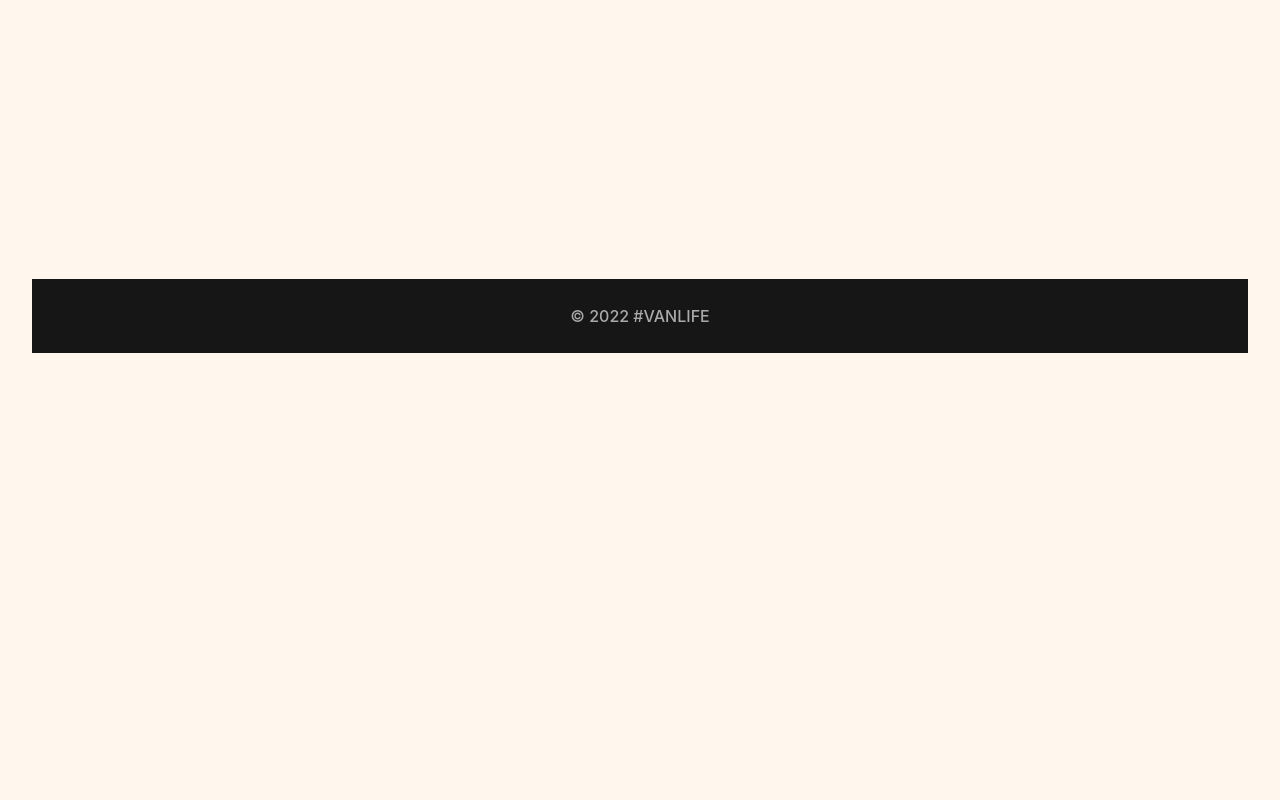
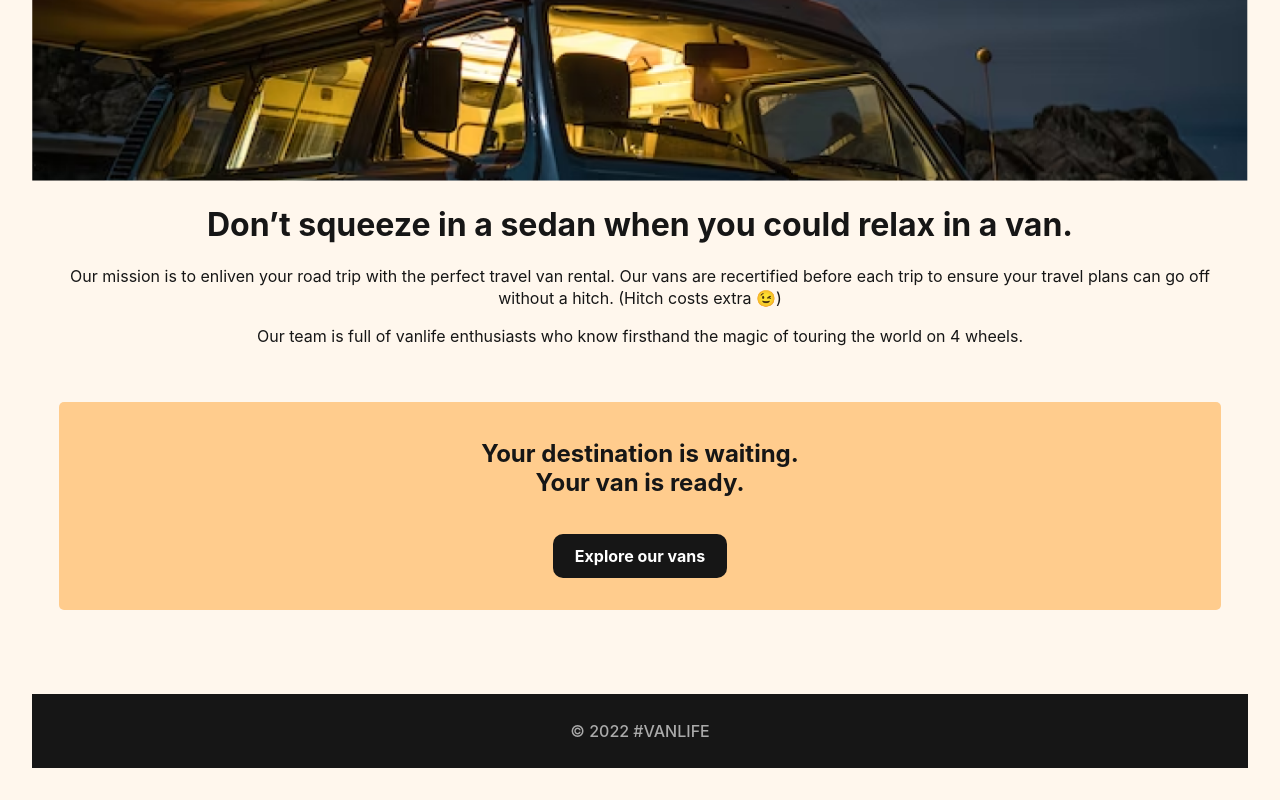
Before and after one commit to Lekkyjay/react-router-64-van-life, a React (Vite) app: page /about in a window 1280 px wide. Shown: the part 479-1279 px from the top of the page. Before the commit the page ends 864 px from the top, so only its background shows below. Built offline with nearby package versions, Linux system fonts and the light colour scheme.

Commit message:
About page created.

```diff
--- a/src/pages/About.tsx
+++ b/src/pages/About.tsx
@@ -1,5 +1,19 @@
+import bgImg from '../assets/images/about-hero.png'
+import { Link } from 'react-router-dom'
+
 export default function About() {
   return (
-    <div>About</div>
+    <div className="about-page-container">
+      <img src={bgImg} className="about-hero-image" />
+      <div className="about-page-content">
+        <h1>Don’t squeeze in a sedan when you could relax in a van.</h1>
+        <p>Our mission is to enliven your road trip with the perfect travel van rental. Our vans are recertified before each trip to ensure your travel plans can go off without a hitch. (Hitch costs extra 😉)</p>
+        <p>Our team is full of vanlife enthusiasts who know firsthand the magic of touring the world on 4 wheels.</p>
+      </div>
+      <div className="about-page-cta">
+        <h2>Your destination is waiting.<br />Your van is ready.</h2>
+        <Link className="link-button" to="/vans">Explore our vans</Link>
+      </div>
+    </div>
   )
 }
```
